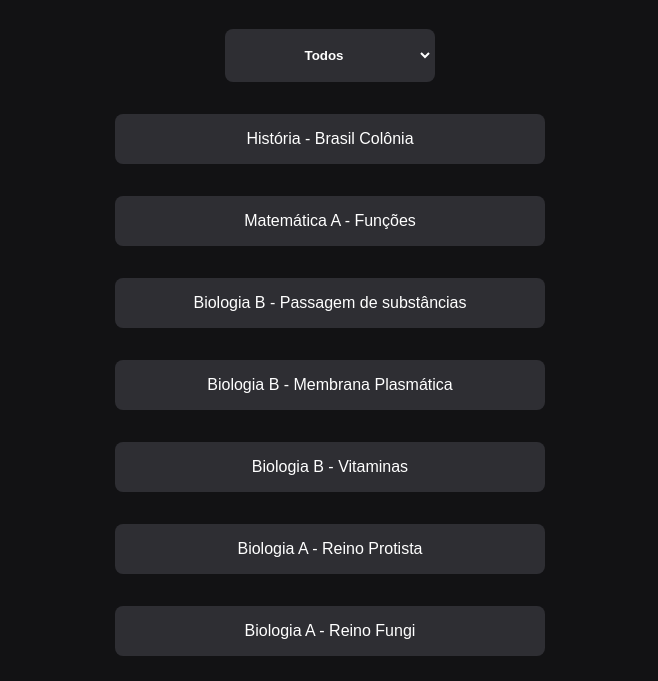
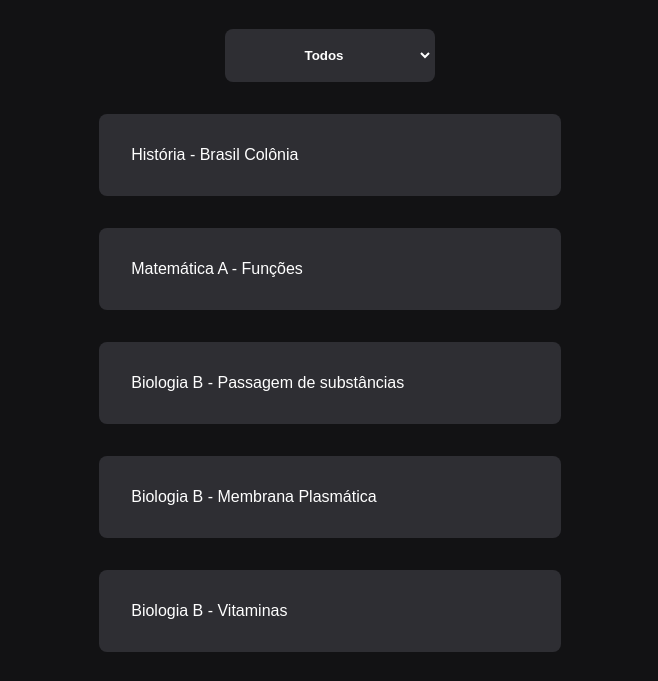
Before and after one commit to Guigalaverna/resumes-college, a plain HTML site: page index.html in a window 1280 px wide. Shown: the part 99-780 px from the top of the page, without its empty margins (310-968 px from the left). Drawn offline with nearby package versions, Linux system fonts and the light colour scheme.

Commit message:
feat: add target and some css rules

```diff
--- a/index.js
+++ b/index.js
@@ -12,7 +12,7 @@ async function populatePage() {
   resumeList.map(resumeItem => {
     const listItemElement = document.createElement("li");
 
-    listItemElement.innerHTML = `<a href="/resumes-college/${resumeItem.source}">${resumeItem.subject} - ${resumeItem.name}</a>`;
+    listItemElement.innerHTML = `<a target='_blank' href="/resumes-college/${resumeItem.source}">${resumeItem.subject} - ${resumeItem.name}</a>`;
 
     listElement.appendChild(listItemElement);
   });
--- a/style.css
+++ b/style.css
@@ -63,16 +63,26 @@ body main section ul {
 }
 
 body main section ul li {
-  padding: 1rem;
+  padding: 2rem;
   background: #2e2e33;
   width: 100%;
   border-radius: 8px;
   display: flex;
 
   flex-direction: column;
-  align-items: center;
-  text-align: center;
+  text-align: left;
+  transition: filter 0.2s;
 }
+
+body main section ul li:hover {
+  filter: brightness(1.3);
+  transition: filter 0.2s;
+}
+
+body main section ul li:hover a {
+  color: #7159c1;
+}
+
 body main section ul li + li {
   margin-top: 2rem;
 }
```
